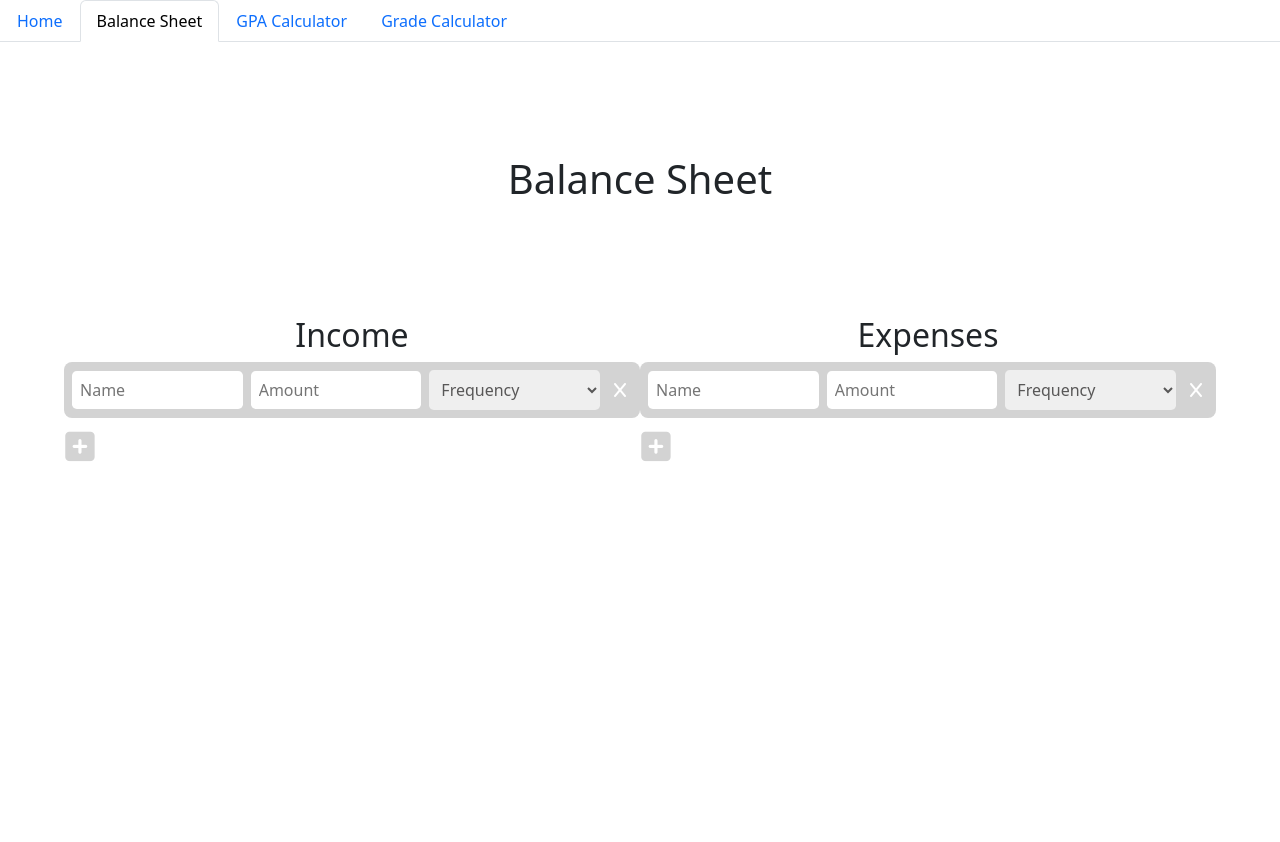
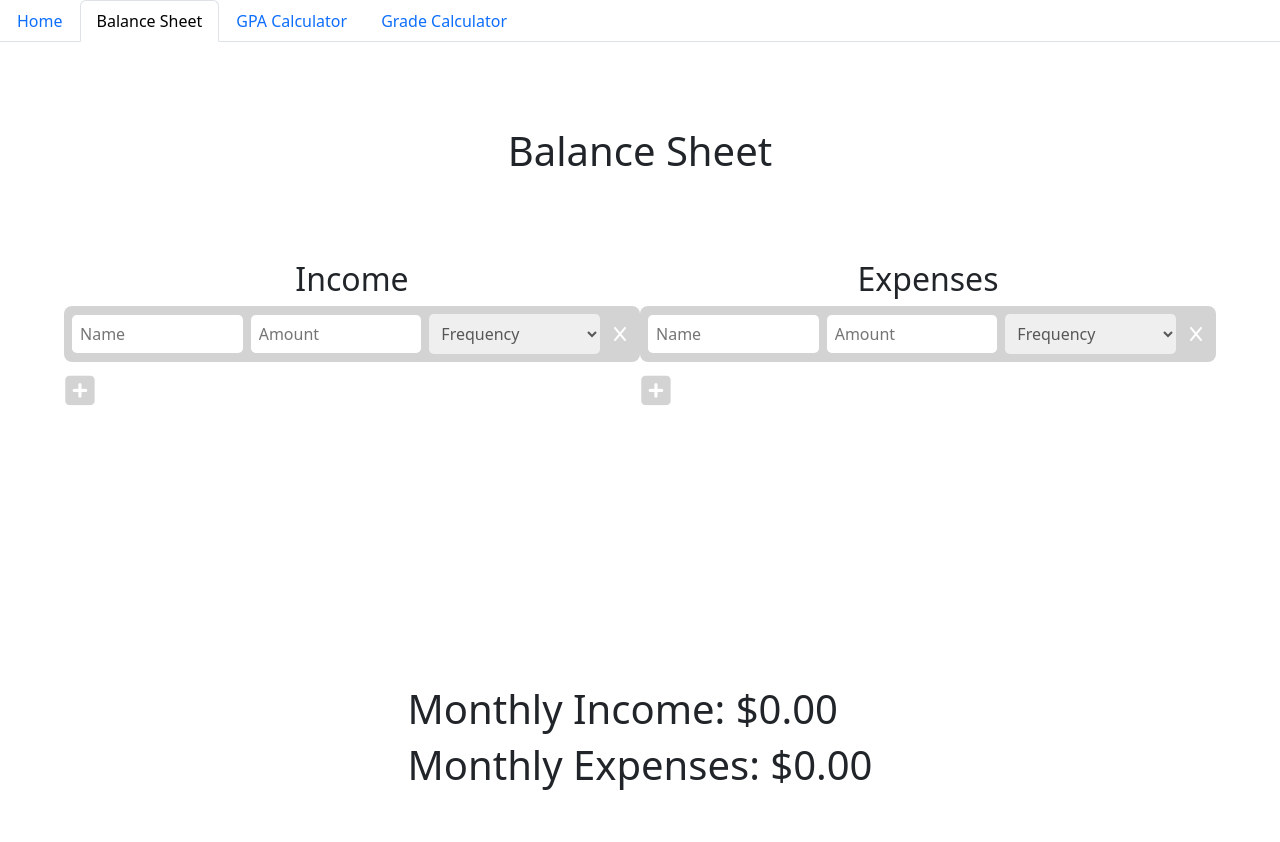
Before and after one commit to premiumfriedrice/PFLPrototype, a Flask app: page /balance_sheet in a window 1280 px wide. Run offline with Flask 3, Linux system fonts and the light colour scheme; some libraries are stand-ins or nearby versions.

Commit message:
Got forms to dynamically change the ID’s based on their position in the sequence of rows. Got forms to recalculate when a filled row was deleted. Further formatted the report sheet data.

```diff
--- a/static/bs.css
+++ b/static/bs.css
@@ -146,7 +146,3 @@
     border: none;
     font-weight: bolder;
 }
-
-#income-sentence{
-    color: blue;
-}
--- a/static/bs.js
+++ b/static/bs.js
@@ -1,42 +1,88 @@
+let addButtonPressed = new CustomEvent('addButtonPressed', {
+    detail: {message: 'Add a row!'},
+    bubbles: true,
+    cancelable: true,
+    composed: false,
+  });
+
+let deleteButtonPressed = new CustomEvent('deleteButtonPressed', {
+    detail: {message: 'Remove a row!'},
+    bubbles: true,
+    cancelable: true,
+    composed: false,
+  });
+
+let calculateEvent = new Event('change');
+
 document.addEventListener('DOMContentLoaded', function() {      // Only executes contents of function when all of the DOM is loaded
     const form = document.querySelector('#income-form');
     const addButton = form.querySelector('.add-button');
 
-    let fieldID = 1;    // Used to make each field row unique
+    function changeIncomeAttributes(inpN, inpA, inpF, delBtn, id) {   // Change IDs and names for each input element
+
+        inpN.setAttribute('id', `income-name${id}`);
+        inpN.setAttribute('name', `income-name${id}`);
+
+        inpA.setAttribute('id', `income-amount${id}`);
+        inpA.setAttribute('name', `income-amount${id}`);
+
+        inpF.setAttribute('id', `income-frequency${id}`);
+        inpF.setAttribute('name', `income-frequency${id}`);
+
+        delBtn.setAttribute('id', `#income-row-del-btn${id}`);
+    }
 
     addButton.addEventListener('click', function() {
         const originalRow = form.querySelector(`.form-input`);
         const nextFormRow = originalRow.cloneNode(true);    // all clones are based on the original first row
-        fieldID++;
-        nextFormRow.id = `income-form-row${fieldID}`;   // Changes the id of the cloned row
 
-        function changeAttributes(inpN, inpA, inpF, id) {   // Change IDs and names for each input element
+        nextFormRow.querySelector('.name').value = '';
+        nextFormRow.querySelector('.amount').value = '';
+        nextFormRow.querySelector('.frequency').selectedIndex = 0;
 
-            inpN.value = '';    // Sets the initial value of clone to default
-            inpN.setAttribute('id', `income-name${id}`);
-            inpN.setAttribute('name', `income-name${id}`);
-
-            inpA.value = '';
-            inpA.setAttribute('id', `income-amount${id}`);
-            inpA.setAttribute('name', `income-amount${id}`);
-
-            inpF.selectedIndex = 0;
-            inpF.setAttribute('id', `income-frequency${id}`);
-            inpF.setAttribute('name', `income-frequency${id}`);
-        }
-        const inputName = nextFormRow.querySelector(`#income-name1`);   // The cloned rows originally possess the same attributes as the original row ending with a 1
-        const inputAmount = nextFormRow.querySelector(`#income-amount1`);
-        const inputFrequency = nextFormRow.querySelector(`#income-frequency1`);
-
-        changeAttributes(inputName, inputAmount, inputFrequency, fieldID);  // Current field ID is passed in
 
         const deleteButton = nextFormRow.querySelector('.delete-button');
         deleteButton.addEventListener('click', function() {     // Deletes the last row
             form.removeChild(nextFormRow);
+            form.dispatchEvent(deleteButtonPressed);  // Triggers change event on income-form when delete button is clicked
+            form.dispatchEvent(calculateEvent);
         });
 
         form.insertBefore(nextFormRow, addButton);
+        form.dispatchEvent(addButtonPressed);
     });
+
+    form.addEventListener('addButtonPressed', function() {
+        let rows = form.querySelectorAll('.form-input');
+
+        for (let i=1; i<rows.length; i++) {
+            let fieldID = i + 1;
+            rows[i].id = `income-form-row${fieldID}`
+
+            let inputName = rows[i].querySelector(`.name`);   // The cloned rows originally possess the same attributes as the original row ending with a 1
+            let inputAmount = rows[i].querySelector(`.amount`);
+            let inputFrequency = rows[i].querySelector(`.frequency`);
+            let rowDeleteButton = rows[i].querySelector(`.delete-button`);
+
+            changeIncomeAttributes(inputName, inputAmount, inputFrequency, rowDeleteButton, fieldID);
+        }
+    })
+
+    form.addEventListener('deleteButtonPressed', function() {
+        let rows = form.querySelectorAll('.form-input');
+
+        for (let i=0; i<rows.length; i++) {
+            let fieldID = i + 1;
+            rows[i].id = `income-form-row${fieldID}`
+
+            let inputName = rows[i].querySelector(`.name`);   // The cloned rows originally possess the same attributes as the original row ending with a 1
+            let inputAmount = rows[i].querySelector(`.amount`);
+            let inputFrequency = rows[i].querySelector(`.frequency`);
+            let rowDeleteButton = rows[i].querySelector(`.delete-button`);
+
+            changeIncomeAttributes(inputName, inputAmount, inputFrequency, rowDeleteButton, fieldID);
+        }
+    })
 });
 
 
@@ -44,41 +90,71 @@
     const form = document.querySelector('#expense-form');
     const addButton = form.querySelector('.add-button');
 
-    let fieldID = 1;    // Used to make each field row unique
+    function changeIncomeAttributes(inpN, inpA, inpF, delBtn, id) {   // Change IDs and names for each input element
+
+        inpN.setAttribute('id', `expense-name${id}`);
+        inpN.setAttribute('name', `expense-name${id}`);
+
+        inpA.setAttribute('id', `expense-amount${id}`);
+        inpA.setAttribute('name', `expense-amount${id}`);
+
+        inpF.setAttribute('id', `expense-frequency${id}`);
+        inpF.setAttribute('name', `expense-frequency${id}`);
+
+        delBtn.setAttribute('id', `#expense-row-del-btn${id}`);
+    }
 
     addButton.addEventListener('click', function() {
         const originalRow = form.querySelector(`.form-input`);
         const nextFormRow = originalRow.cloneNode(true);    // all clones are based on the original first row
-        fieldID++;
-        nextFormRow.id = `expense-form-row${fieldID}`;   // Changes the id of the cloned row
 
-        function changeAttributes(inpN, inpA, inpF, id) {   // Change IDs and names for each input element
+        nextFormRow.querySelector('.name').value = '';
+        nextFormRow.querySelector('.amount').value = '';
+        nextFormRow.querySelector('.frequency').selectedIndex = 0;
 
-            inpN.value = '';    // Sets the initial value of clone to default
-            inpN.setAttribute('id', `expense-name${id}`);
-            inpN.setAttribute('name', `expense-name${id}`);
-
-            inpA.value = '';
-            inpA.setAttribute('id', `expense-amount${id}`);
-            inpA.setAttribute('name', `expense-amount${id}`);
-
-            inpF.selectedIndex = 0;
-            inpF.setAttribute('id', `expense-frequency${id}`);
-            inpF.setAttribute('name', `expense-frequency${id}`);
-        }
-        const inputName = nextFormRow.querySelector(`#expense-name1`);   // The cloned rows originally possess the same attributes as the original row ending with a 1
-        const inputAmount = nextFormRow.querySelector(`#expense-amount1`);
-        const inputFrequency = nextFormRow.querySelector(`#expense-frequency1`);
-
-        changeAttributes(inputName, inputAmount, inputFrequency, fieldID);  // Current field ID is passed in
 
         const deleteButton = nextFormRow.querySelector('.delete-button');
         deleteButton.addEventListener('click', function() {     // Deletes the last row
             form.removeChild(nextFormRow);
+            form.dispatchEvent(deleteButtonPressed);  // Triggers change event on income-form when delete button is clicked
+            form.dispatchEvent(calculateEvent);
         });
 
         form.insertBefore(nextFormRow, addButton);
+        form.dispatchEvent(addButtonPressed);
     });
+
+    form.addEventListener('addButtonPressed', function() {
+        let rows = form.querySelectorAll('.form-input');
+
+        for (let i=1; i<rows.length; i++) {
+            let fieldID = i + 1;
+            rows[i].id = `expense-form-row${fieldID}`
+
+            let inputName = rows[i].querySelector(`.name`);   // The cloned rows originally possess the same attributes as the original row ending with a 1
+            let inputAmount = rows[i].querySelector(`.amount`);
+            let inputFrequency = rows[i].querySelector(`.frequency`);
+            let rowDeleteButton = rows[i].querySelector(`.delete-button`);
+
+            changeIncomeAttributes(inputName, inputAmount, inputFrequency, rowDeleteButton, fieldID);
+        }
+    })
+
+    form.addEventListener('deleteButtonPressed', function() {
+        let rows = form.querySelectorAll('.form-input');
+
+        for (let i=0; i<rows.length; i++) {
+            let fieldID = i + 1;
+            rows[i].id = `income-form-row${fieldID}`
+
+            let inputName = rows[i].querySelector(`.name`);   // The cloned rows originally possess the same attributes as the original row ending with a 1
+            let inputAmount = rows[i].querySelector(`.amount`);
+            let inputFrequency = rows[i].querySelector(`.frequency`);
+            let rowDeleteButton = rows[i].querySelector(`.delete-button`);
+
+            changeIncomeAttributes(inputName, inputAmount, inputFrequency, rowDeleteButton, fieldID);
+        }
+    })
 });
 
 
--- a/templates/balance_sheet.html
+++ b/templates/balance_sheet.html
@@ -28,16 +28,16 @@
                     <form id="income-form" method="post">
                         <div class="form-input" id="income-form-row1">
                             <div class="form-wrapper">
-                                <input type="text" id="income-name1" name="income-name1" placeholder="Name" aria-required>
-                                <input type="number" id="income-amount1" name="income-amount1" placeholder="Amount" required>
-                                <select id="income-frequency1" name="income-frequency1" required>
+                                <input type="text" class="name" id="income-name1" name="income-name1" placeholder="Name" aria-required>
+                                <input type="number" class="amount" id="income-amount1" name="income-amount1" placeholder="Amount" required>
+                                <select class="frequency" id="income-frequency1" name="income-frequency1" required>
                                     <option value="none" selected disabled hidden>Frequency</option>
                                     <option value="daily">Daily</option>
                                     <option value="weekly">Weekly</option>
                                     <option value="bi-weekly">Bi-Weekly</option>
                                     <option value="monthly">Monthly</option>
                                 </select>
-                                <button class="delete-button" type="button"><i class="fa-solid fa-x"></i></button>
+                                <button class="delete-button" id="income-row-del-btn1" type="button"><i class="fa-solid fa-x"></i></button>
                             </div>
                         </div>
                         <button class="add-button" type="button"><i class="fa-solid fa-square-plus"></i></button>
@@ -48,16 +48,16 @@
                     <form id="expense-form" method="post">
                         <div class="form-input" id="expense-form-row1">
                             <div class="form-wrapper">
-                                <input type="text" id="expense-name1" name="expense-name1" placeholder="Name">
-                                <input type="number" id="expense-amount1" name="expense-amount1" placeholder="Amount">
-                                <select id="expense-frequency1" name="expense-frequency1">
+                                <input type="text" class="name" id="expense-name1" name="expense-name1" placeholder="Name">
+                                <input type="number" class="amount" id="expense-amount1" name="expense-amount1" placeholder="Amount">
+                                <select class="frequency" id="expense-frequency1" name="expense-frequency1">
                                     <option value="none" selected disabled hidden>Frequency</option>
                                     <option value="daily">Daily</option>
                                     <option value="weekly">Weekly</option>
                                     <option value="bi-weekly">Bi-Weekly</option>
                                     <option value="monthly">Monthly</option>
                                 </select>
-                                <button class="delete-button" type="button" id="add-button"><i class="fa-solid fa-x"></i></button>
+                                <button class="delete-button" id="expense-row-del-btn1" type="button" id="add-button"><i class="fa-solid fa-x"></i></button>
                             </div>
                         </div>
                         <button class="add-button" type="button"><i class="fa-solid fa-square-plus"></i></button>
@@ -65,6 +65,8 @@
                 </div>
             </div>
             <div class="report" id="report">
+                <h1 id="income-sentence">Monthly Income: $0.00</h1>
+                <h1 id="expense-sentence">Monthly Expenses: $0.00</h1>
             </div>
         </div>
     </div>
--- a/templates/report.html
+++ b/templates/report.html
@@ -1,2 +1,2 @@
-<h1 id="income-sentence">{{income_sentence}}</h1>
-<h1 id="expense-sentence">{{expense_sentence}}</h1>
+<h1 id="income-sentence">Monthly Income: ${{income_sentence}}</h1>
+<h1 id="expense-sentence">Monthly Expenses: ${{expense_sentence}}</h1>
```
Also changed, not shown: bscalc/calculate.py (+4 -4 lines), 1 other file.
